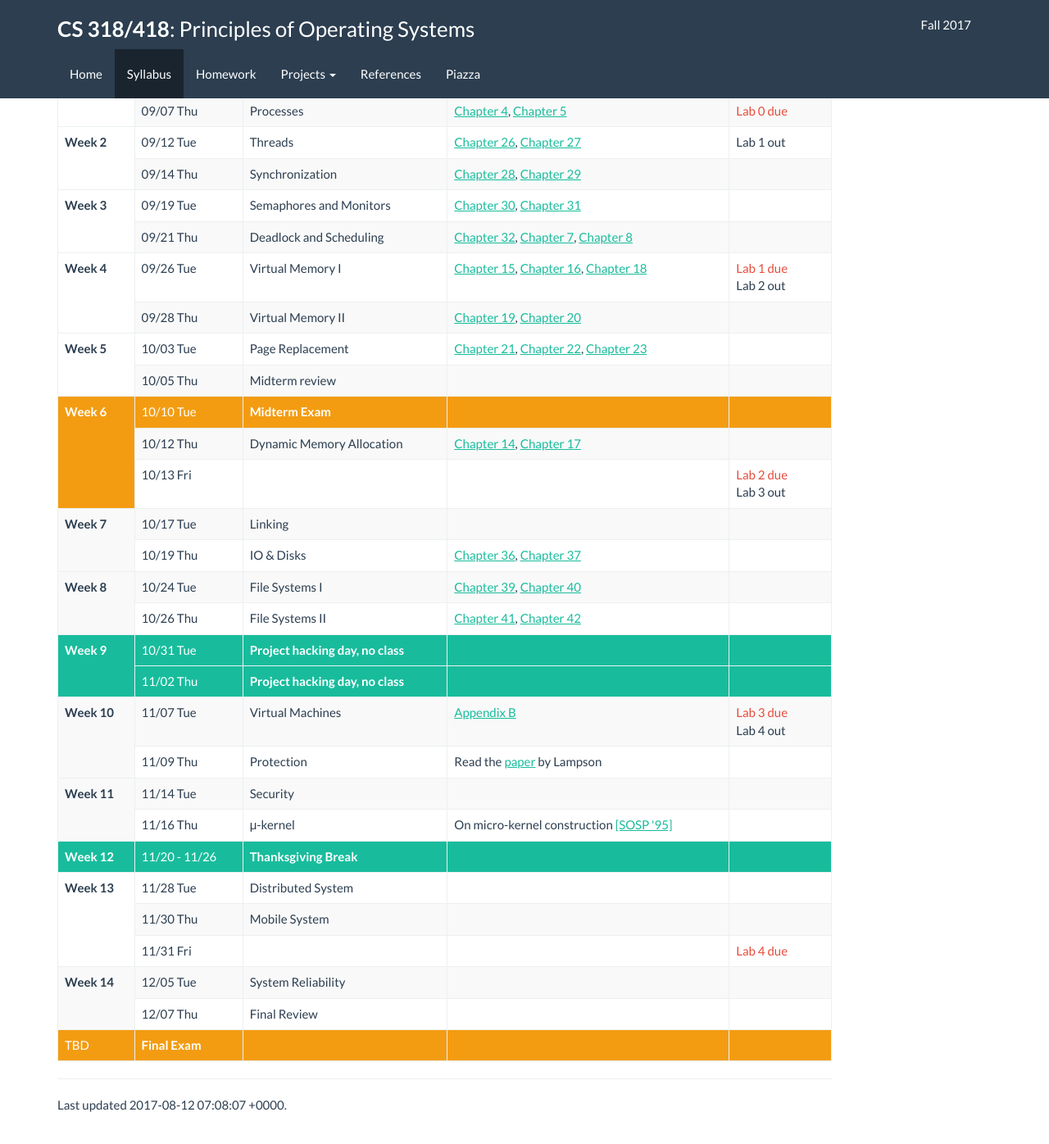
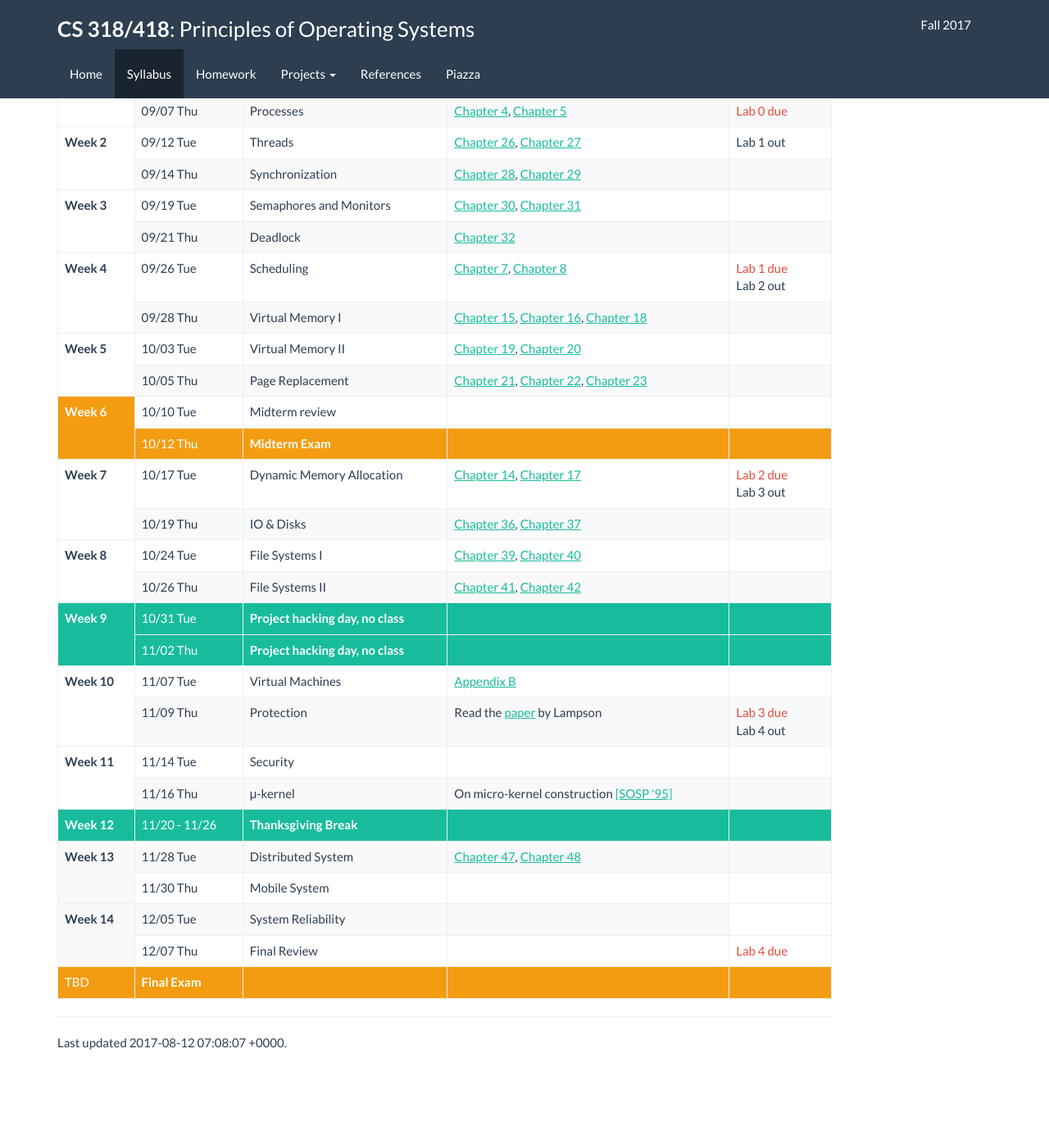
Before and after one commit to flyshark/jhu-cs318.github.io, a Jekyll site: the page built from syllabus.md, in a window 1280 px wide and 1400 px high, scrolled down 200 px. Shown: the top 1396 px of the window at 82% size. Built offline with Jekyll 4.4.1, drawn with Linux system fonts in a browser that asks for light colours; our own code applies the rules of GitHub Pages for plain Markdown files; after the commit the page ends 1523 px from its top, so only the background shows below that.

Commit message:
update syllabus

```diff
--- a/syllabus.md
+++ b/syllabus.md
@@ -57,61 +57,55 @@ layout: default
     </tr>
     <tr>
       <td>09/21 Thu</td>
-      <td>Deadlock and Scheduling</td>
-      <td><a href="http://pages.cs.wisc.edu/~remzi/OSTEP/threads-bugs.pdf">Chapter 32</a>, <a href="http://pages.cs.wisc.edu/~remzi/OSTEP/cpu-sched.pdf">Chapter 7</a>, <a href="http://pages.cs.wisc.edu/~remzi/OSTEP/cpu-sched-mlfq.pdf">Chapter 8</a></td>
-      <td> </td>
+      <td>Deadlock</td>
+      <td><a href="http://pages.cs.wisc.edu/~remzi/OSTEP/threads-bugs.pdf">Chapter 32</a></td>
+      <td></td>
     </tr>
     <tr>
       <td rowspan="2"><b>Week 4</b></td>
       <td>09/26 Tue</td>
-      <td>Virtual Memory I</td>
-      <td><a href="http://pages.cs.wisc.edu/~remzi/OSTEP/vm-mechanism.pdf">Chapter 15</a>, <a href="http://pages.cs.wisc.edu/~remzi/OSTEP/vm-segmentation.pdf">Chapter 16</a>, <a href="http://pages.cs.wisc.edu/~remzi/OSTEP/vm-paging.pdf">Chapter 18</a></td>
+      <td>Scheduling</td>
+      <td><a href="http://pages.cs.wisc.edu/~remzi/OSTEP/cpu-sched.pdf">Chapter 7</a>, <a href="http://pages.cs.wisc.edu/~remzi/OSTEP/cpu-sched-mlfq.pdf">Chapter 8</a></td>
       <td><span class="text-danger">Lab 1 due</span><br>Lab 2 out</td>
     </tr>
     <tr>
       <td>09/28 Thu</td>
+      <td>Virtual Memory I</td>
+      <td><a href="http://pages.cs.wisc.edu/~remzi/OSTEP/vm-mechanism.pdf">Chapter 15</a>, <a href="http://pages.cs.wisc.edu/~remzi/OSTEP/vm-segmentation.pdf">Chapter 16</a>, <a href="http://pages.cs.wisc.edu/~remzi/OSTEP/vm-paging.pdf">Chapter 18</a></td>
+      <td></td>
+    </tr>
+    <tr>
+      <td rowspan="2"><b>Week 5</b></td>
+      <td>10/03 Tue</td>
       <td>Virtual Memory II</td>
       <td><a href="http://pages.cs.wisc.edu/~remzi/OSTEP/vm-tlbs.pdf">Chapter 19</a>, <a href="http://pages.cs.wisc.edu/~remzi/OSTEP/vm-smalltables.pdf">Chapter 20</a></td>
       <td></td>
     </tr>
     <tr>
-      <td rowspan="2"><b>Week 5</b></td>
-      <td>10/03 Tue</td>
+      <td>10/05 Thu</td>
       <td>Page Replacement</td>
       <td><a href="http://pages.cs.wisc.edu/~remzi/OSTEP/vm-beyondphys.pdf">Chapter 21</a>, <a href="http://pages.cs.wisc.edu/~remzi/OSTEP/vm-beyondphys-policy.pdf">Chapter 22</a>, <a href="http://pages.cs.wisc.edu/~remzi/OSTEP/vm-vax.pdf">Chapter 23</a></td>
       <td></td>
     </tr>
     <tr>
-      <td>10/05 Thu</td>
+      <td class="warning" rowspan="2"><b>Week 6</b></td>
+      <td>10/10 Tue</td>
       <td>Midterm review</td>
       <td></td>
       <td></td>
     </tr>
     <tr class="warning">
-      <td rowspan="3"><b>Week 6</b></td>
-      <td>10/10 Tue</td>
+      <td>10/12 Thu</td>
       <td><strong>Midterm Exam</strong></td>
       <td></td>
       <td></td>
     </tr>
     <tr>
-      <td>10/12 Thu</td>
+      <td rowspan="2"><b>Week 7</b></td>
+      <td>10/17 Tue</td>
       <td>Dynamic Memory Allocation</td>
       <td><a href="http://pages.cs.wisc.edu/~remzi/OSTEP/vm-api.pdf">Chapter 14</a>, <a href="http://pages.cs.wisc.edu/~remzi/OSTEP/vm-freespace.pdf">Chapter 17</a></td>
-      <td></td>
-    </tr>
-    <tr>
-      <td>10/13 Fri</td>
-      <td></td>
-      <td></td>
       <td><span class="text-danger">Lab 2 due</span><br>Lab 3 out</td>
-    </tr>
-    <tr>
-      <td rowspan="2"><b>Week 7</b></td>
-      <td>10/17 Tue</td>
-      <td>Linking </td>
-      <td></td>
-      <td></td>
     </tr>
     <tr>
       <td>10/19 Thu</td>
@@ -150,13 +144,12 @@ layout: default
       <td>11/07 Tue</td>
       <td>Virtual Machines</td>
       <td><a href="http://pages.cs.wisc.edu/~remzi/OSTEP/vmm-intro.pdf">Appendix B</a></td>
-      <td><span class="text-danger">Lab 3 due</span><br>Lab 4 out</td>
     </tr>
     <tr>
       <td>11/09 Thu</td>
       <td>Protection</td>
       <td>Read the <a href="http://dl.acm.org/citation.cfm?id=775265.775268">paper</a> by Lampson</td>
-      <td></td>
+      <td><span class="text-danger">Lab 3 due</span><br>Lab 4 out</td>
     </tr>
     <tr>
       <td rowspan="2"><b>Week 11</b></td>
@@ -179,10 +172,10 @@ layout: default
       <td></td>
     </tr>
     <tr>
-      <td rowspan="3"><b>Week 13</b></td>
+      <td rowspan="2"><b>Week 13</b></td>
       <td>11/28 Tue</td>
       <td>Distributed System</td>
-      <td></td>
+      <td><a href="http://pages.cs.wisc.edu/~remzi/OSTEP/dist-intro.pdf">Chapter 47</a>, <a href="http://pages.cs.wisc.edu/~remzi/OSTEP/dist-nfs.pdf">Chapter 48</a></td>
       <td></td>
     </tr>
     <tr>
@@ -192,23 +185,16 @@ layout: default
       <td></td>
     </tr>
     <tr>
-      <td>11/31 Fri</td>
-      <td></td>
-      <td></td>
-      <td><span class="text-danger">Lab 4 due</span></td>
-    </tr>
-    <tr>
       <td rowspan="2"><b>Week 14</b></td>
       <td>12/05 Tue</td>
       <td>System Reliability</td>
-      <td> </td>
-      <td> </td>
+      <td></td>
     </tr>
     <tr>
       <td>12/07 Thu</td>
       <td>Final Review</td>
-      <td> </td>
-      <td> </td>
+      <td></td>
+      <td><span class="text-danger">Lab 4 due</span></td>
     </tr>
     <tr class="warning">
       <td>TBD</td>
```
